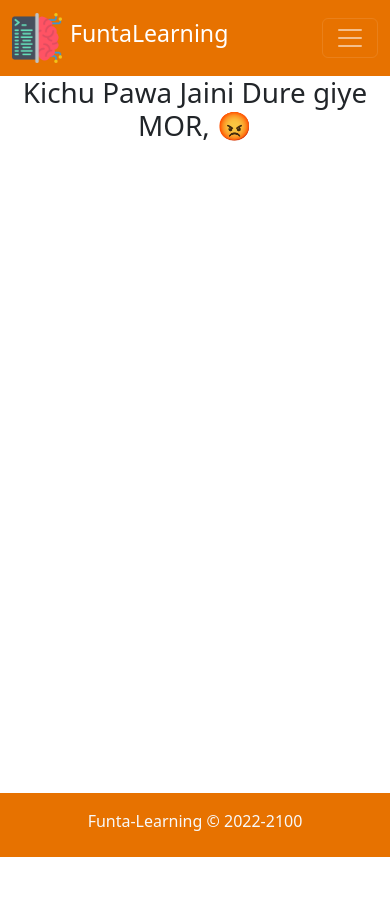
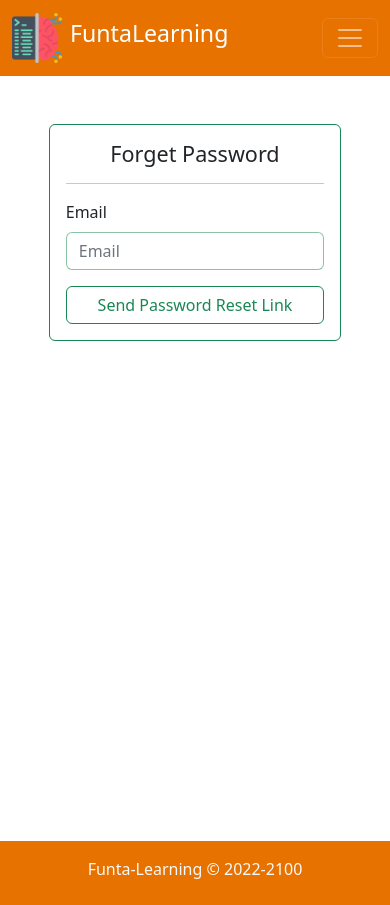
Before and after one commit to mdsahhinreza/funta-learning, a React (Create React App) app: page /reset in a window 390 px wide. Before the commit the page ends 857 px from the top, so only its background shows below. Built offline with nearby package versions, Linux system fonts and the light colour scheme; no server answers.

Commit message:
password reset set

```diff
--- a/src/Pages/Login/Login.js
+++ b/src/Pages/Login/Login.js
@@ -99,6 +99,9 @@ const Login = () => {
           <p className="my-2">
             New At Funta Learning? Please <Link to="/register">Register</Link>
           </p>
+          <p className="my-2">
+            Forget Password? Reset <Link to="/reset">Reset Password</Link>
+          </p>
           <div className="mt-2">
             <button
               className="btn btn-outline-primary w-100"
--- /dev/null
+++ b/src/Pages/Login/Reset.js
@@ -0,0 +1,72 @@
+import React from "react";
+import { useState } from "react";
+import { useContext } from "react";
+import { Button, Form } from "react-bootstrap";
+import { AuthContext } from "../../contexts/AuthProvider/AuthProvider";
+
+const Reset = () => {
+  const { resetPassword } = useContext(AuthContext);
+  const [suc, setSuc] = useState(null);
+
+  const resetHandler = (event) => {
+    event.preventDefault();
+    const form = event.target;
+    const email = form.email.value;
+    resetPassword(email)
+      .then((result) => {
+        const user = result.user;
+        setSuc("Reset Link Send to your mail ");
+        form.reset();
+        console.log(user);
+      })
+      .catch((error) => {
+        console.error(error);
+      });
+  };
+  return (
+    <div className="" style={{ minHeight: "85vh" }}>
+      <div className="container d-none d-md-block w-25 border border-success rounded p-3 mt-5">
+        <h4>Forget Password</h4>
+        <hr></hr>
+        <Form onSubmit={resetHandler} className="mx-auto">
+          <Form.Group className="mb-3 text-start" controlId="formBasicPassword">
+            <Form.Label>Email</Form.Label>
+            <Form.Control
+              className="border-success border-opacity-50"
+              name="email"
+              type="email"
+              placeholder="Email"
+            />
+          </Form.Group>
+          <Button className="w-100" variant="outline-success" type="submit">
+            Send Password Reset Link
+          </Button>
+          <br></br>
+        </Form>
+      </div>
+
+      <div className="container w-75 d-sm-block d-md-none border border-success rounded p-3 mt-5">
+        <h4>Forget Password</h4>
+        <hr></hr>
+        <Form onSubmit={resetHandler} className="mx-auto">
+          <Form.Group className="mb-3 text-start" controlId="formBasicPassword">
+            <Form.Label>Email</Form.Label>
+            <Form.Control
+              className="border-success border-opacity-50"
+              name="email"
+              type="email"
+              placeholder="Email"
+            />
+          </Form.Group>
+          <p>{suc ? suc : ""}</p>
+          <Button className="w-100" variant="outline-success" type="submit">
+            Send Password Reset Link
+          </Button>
+          <br></br>
+        </Form>
+      </div>
+    </div>
+  );
+};
+
+export default Reset;
--- a/src/Pages/Register/Register.js
+++ b/src/Pages/Register/Register.js
@@ -17,6 +17,7 @@ const Register = () => {
     setUser,
     logOut,
     logIn,
+    emailVarifiacation,
   } = useContext(AuthContext);
   const [acceptTerms, setAcceptTerms] = useState(false);
   const [error, setError] = useState(null);
@@ -74,6 +75,8 @@ const Register = () => {
         updateUser(fullname, photurl)
           .then(() => console.log("Profile Update Success"))
           .catch((error) => setError(error.message));
+
+        emailVarifiacation();
 
         logOut();
         logIn(email, password);
--- a/src/Routes/Router.js
+++ b/src/Routes/Router.js
@@ -7,6 +7,7 @@ import CourseDetails from "../Pages/CourseDetails/CourseDetails";
 import FAQ from "../Pages/FAQ/FAQ";
 import Home from "../Pages/Home/Home";
 import Login from "../Pages/Login/Login";
+import Reset from "../Pages/Login/Reset";
 import PageNotFound from "../Pages/PageNotFound/PageNotFound";
 import Register from "../Pages/Register/Register";
 import PrivetRoute from "./PrivetRoute";
@@ -72,6 +73,10 @@ export const router = createBrowserRouter([
         element: <Login></Login>,
       },
       {
+        path: "reset",
+        element: <Reset></Reset>,
+      },
+      {
         path: "register",
         element: <Register></Register>,
       },
--- a/src/contexts/AuthProvider/AuthProvider.js
+++ b/src/contexts/AuthProvider/AuthProvider.js
@@ -7,6 +7,8 @@ import {
   createUserWithEmailAndPassword,
   getAuth,
   onAuthStateChanged,
+  sendEmailVerification,
+  sendPasswordResetEmail,
   signInWithEmailAndPassword,
   signInWithPopup,
   signOut,
@@ -42,8 +44,12 @@ const AuthProvider = ({ children }) => {
     return signInWithEmailAndPassword(auth, email, password);
   };
 
-  const sendEmailVarifiacation = () => {
-    sendEmailVarifiacation(auth.currentUser);
+  const emailVarifiacation = () => {
+    sendEmailVerification(auth.currentUser);
+  };
+
+  const resetPassword = (email) => {
+    return sendPasswordResetEmail(auth, email);
   };
 
   const logOut = () => {
@@ -93,7 +99,8 @@ const AuthProvider = ({ children }) => {
     logIn,
     logOut,
     createUserWithSocial,
-    sendEmailVarifiacation,
+    emailVarifiacation,
+    resetPassword,
   };
   return (
     <AuthContext.Provider value={authInfo}>{children}</AuthContext.Provider>
```
